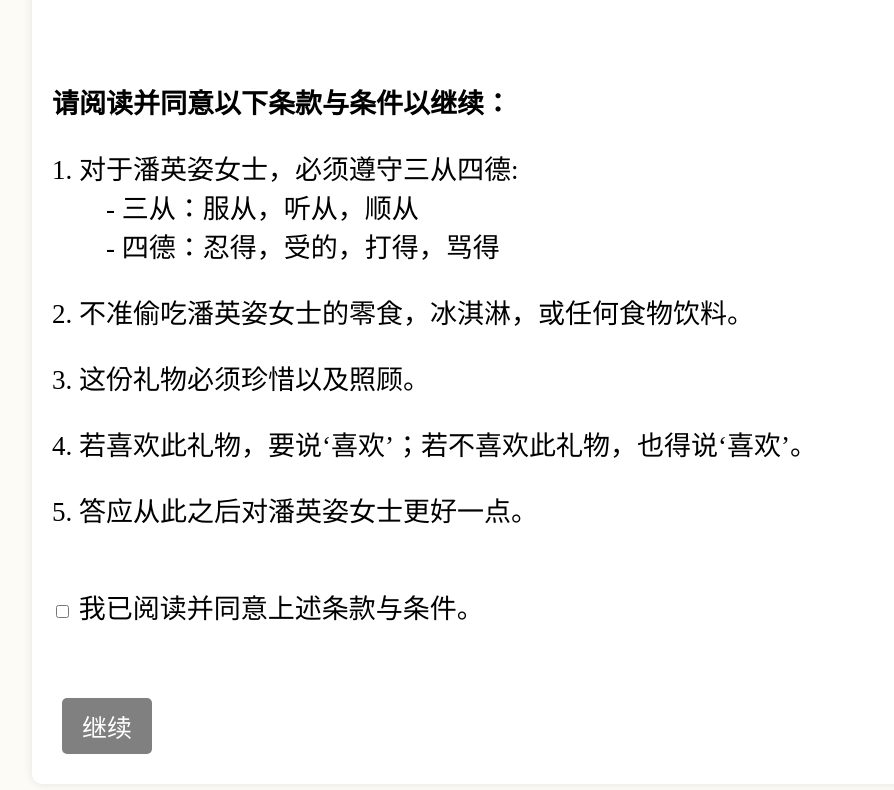
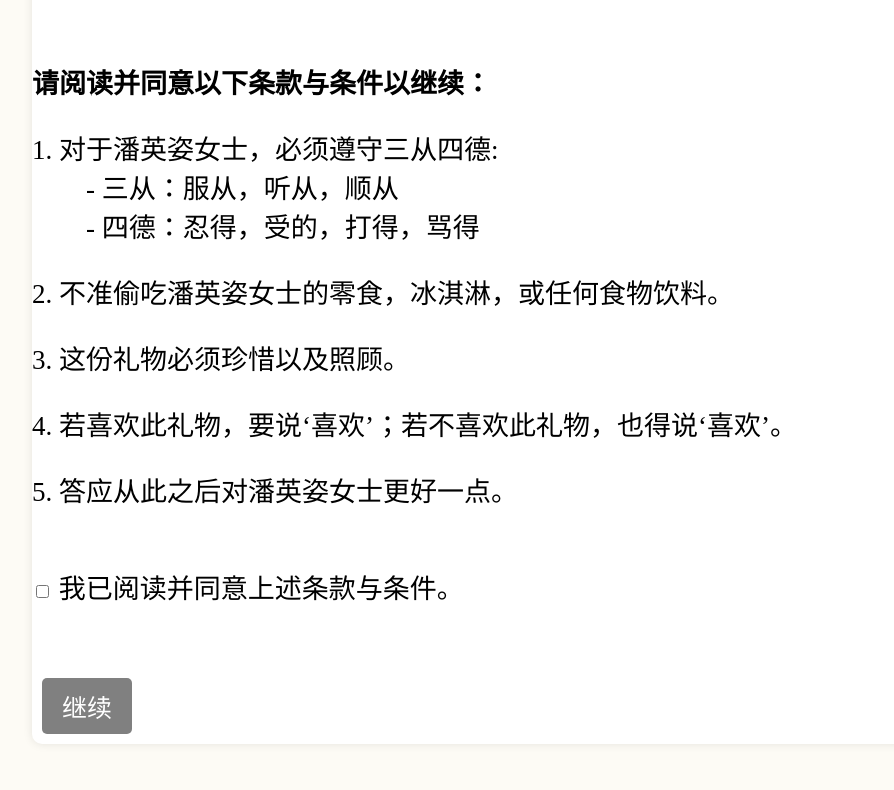
Before and after one commit to rxchll/darren-bday-2025, a plain HTML site: page TnC.html in a window 1280 px wide. Shown: the part 205-995 px from the top of the page, without its empty margins (26-920 px from the left). Drawn offline with Linux system fonts and the light colour scheme.

Commit message:
Update style.css

```diff
--- a/style.css
+++ b/style.css
@@ -7,9 +7,7 @@ body {
 }
 
 .center-box {
-  margin: 0 auto;
   text-align: left;
-  padding: 20px;
   background-color: #fff;
   border-radius: 10px;
   box-shadow: 0 0 10px rgba(0,0,0,0.1);
```
